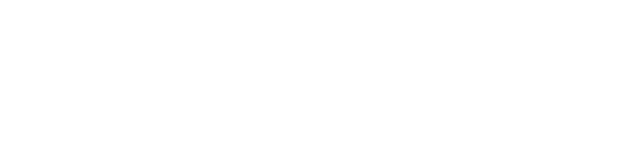
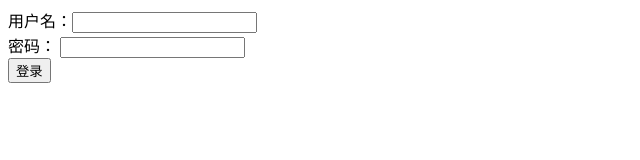
Before and after one commit to JaceyKan/alibaixiu, a plain HTML site: page develop.html in a window 1280 px wide. Shown: the whole page, without its empty margins (0-640 px from the left). Drawn offline with Linux system fonts and the light colour scheme.

Commit message:
登录功能输入用户名、密码

```diff
--- a/develop.html
+++ b/develop.html
@@ -9,7 +9,9 @@
 
 <body>
     <div class="login">
-
+        用户名：<input type="text" name="userName"><br> 密码：
+        <input type="password" name="pwd"><br>
+        <input type="button" value="登录">
     </div>
 </body>
 
```
